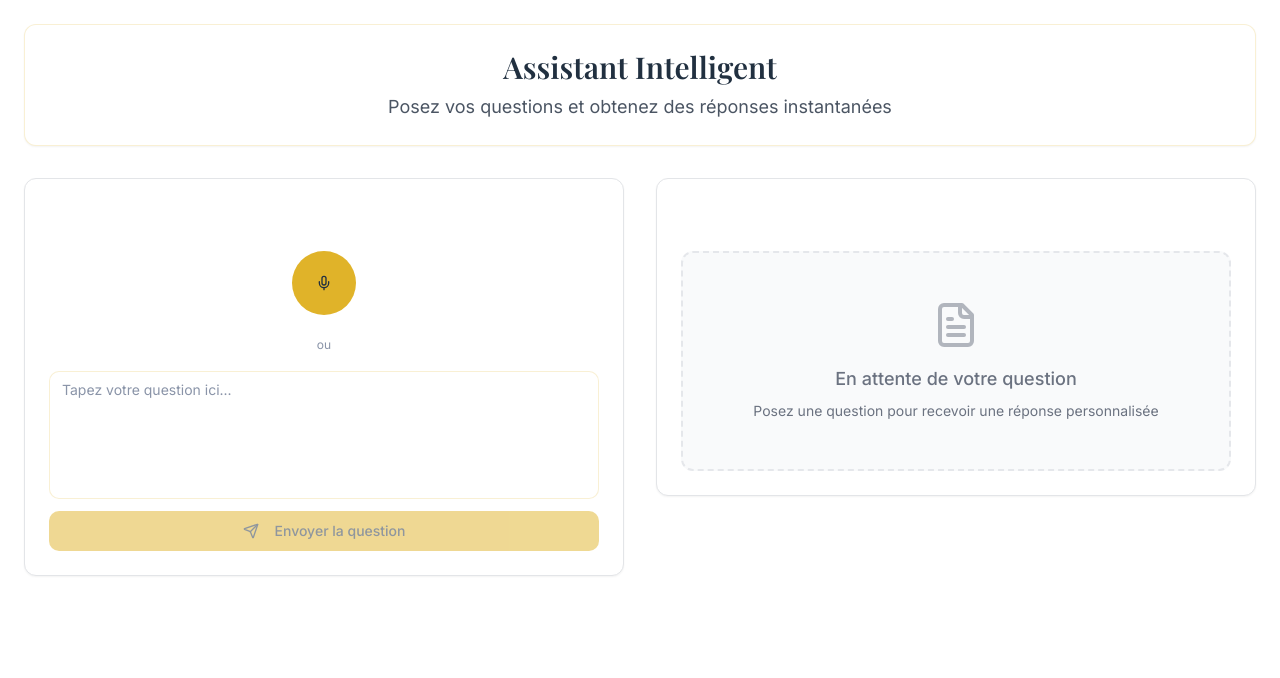
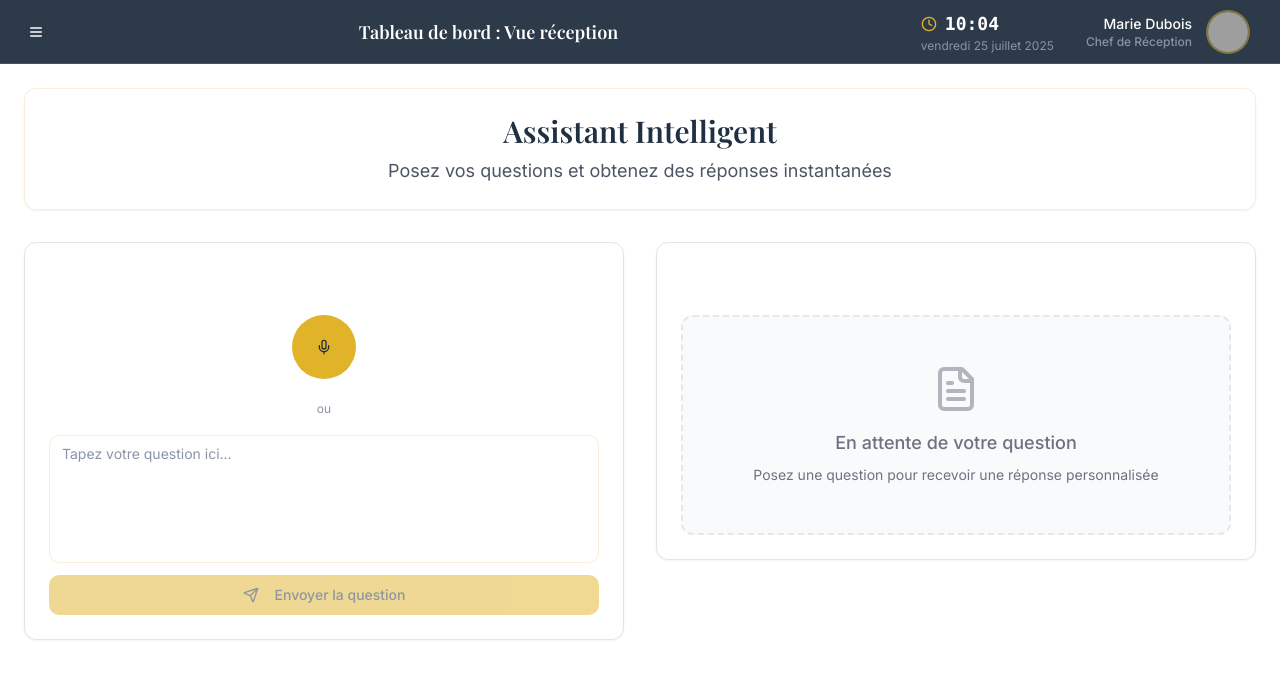
Before and after one commit to Lazlo84AI/receptionist-hospitality-os, a React (Vite) app: page /assistant in a window 1280 px wide. Shown: the top 678 px of the page. Built offline with nearby package versions, Linux system fonts and the light colour scheme; grey boxes are pictures that could not be loaded.

Commit message:
Fix Assistant header and sidebar
Ensure the header and sidebar are visible on the Assistant page. The header should be dark and contain navigation elements like profile and time, while the sidebar should be accessible via a burger menu.

```diff
--- a/src/pages/Assistant.tsx
+++ b/src/pages/Assistant.tsx
@@ -4,12 +4,14 @@ import { Button } from '@/components/ui/button';
 import { Textarea } from '@/components/ui/textarea';
 import { Card, CardContent, CardHeader, CardTitle } from '@/components/ui/card';
 import { Dialog, DialogContent, DialogHeader, DialogTitle } from '@/components/ui/dialog';
+import { Header } from '@/components/Header';
 
 const Assistant = () => {
   const [question, setQuestion] = useState('');
   const [response, setResponse] = useState('');
   const [isRecording, setIsRecording] = useState(false);
   const [showPdf, setShowPdf] = useState(false);
+  const [isSidebarOpen, setIsSidebarOpen] = useState(false);
 
   const handleVoiceInput = () => {
     setIsRecording(!isRecording);
@@ -25,6 +27,7 @@ const Assistant = () => {
 
   return (
     <div className="min-h-screen bg-background">
+      <Header onMenuToggle={() => setIsSidebarOpen(!isSidebarOpen)} />
 
       {/* Main Content */}
       <div className="max-w-7xl mx-auto p-6">
```
